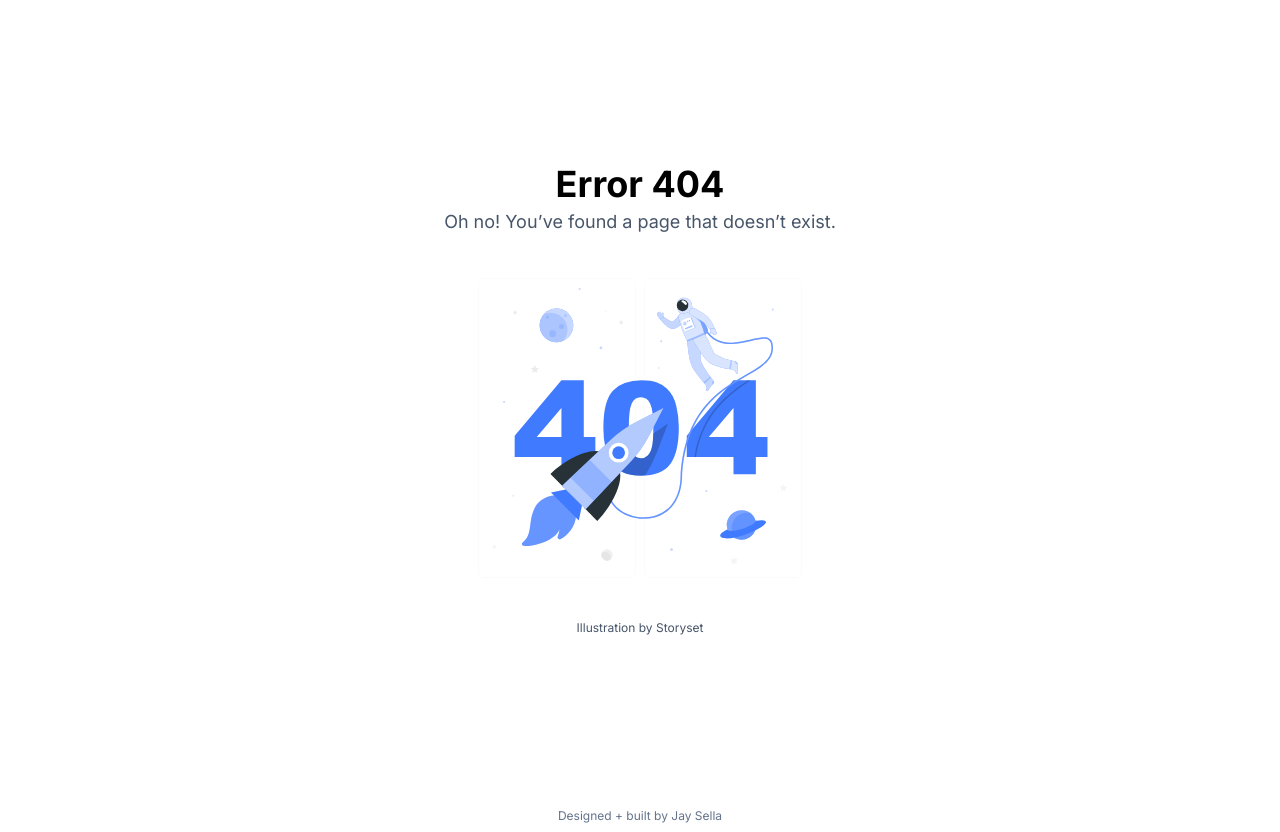
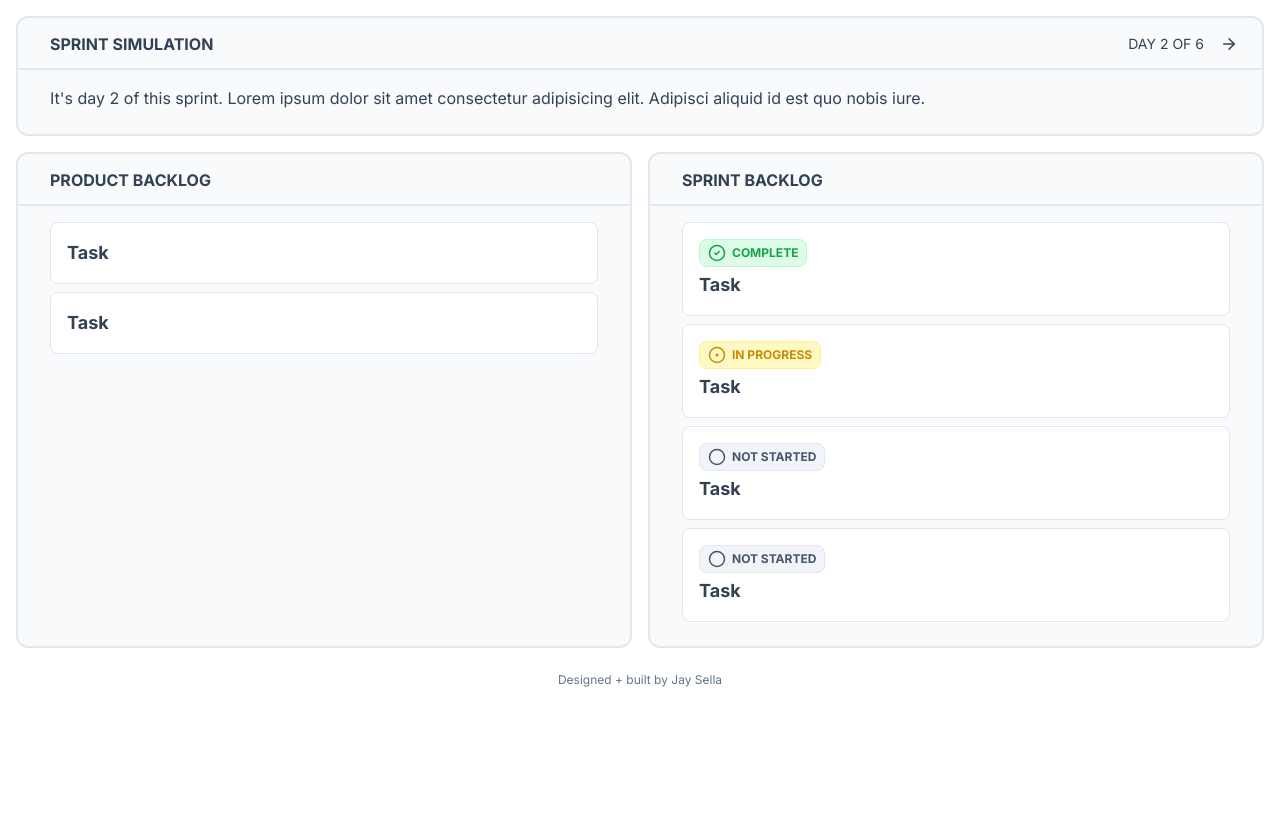
Before and after one commit to jaysella/block-comments, a Next.js app: page /product/sprint in a window 1280 px wide. Before the commit this address had no page. After the commit the page ends 800 px from the top, so only its background shows below. Built offline with nearby package versions, Linux system fonts and the light colour scheme.

Commit message:
Sketch out sprint sim

```diff
--- a/app/pages/page.tsx
+++ b/app/pages/page.tsx
@@ -55,6 +55,14 @@ export default function Page() {
           </ul>
         </li>
         <li>
+          <h2 className="font-semibold">Product Management</h2>
+          <ul className="pl-4 mt-1">
+            <li>
+              <Link href="/product/sprint">Sprint Simulation</Link>
+            </li>
+          </ul>
+        </li>
+        <li>
           <h2 className="font-semibold">Tools: Git</h2>
           <ul className="pl-4 mt-1">
             <li>
--- /dev/null
+++ b/app/product/layout.tsx
@@ -0,0 +1,5 @@
+import { ReactNode } from "react";
+
+export default function Layout({ children }: { children: ReactNode }) {
+  return <main className="container flex flex-col gap-4 my-4">{children}</main>;
+}
--- /dev/null
+++ b/app/product/sprint/page.tsx
@@ -0,0 +1,116 @@
+import {
+  Block,
+  BlockContent,
+  BlockControls,
+  BlockHeader,
+  BlockTitle,
+} from "@/app/_components/ui/block";
+import {
+  Tooltip,
+  TooltipContent,
+  TooltipTrigger,
+} from "@/app/_components/ui/tooltip";
+import {
+  ArrowRightIcon,
+  CheckCircle2Icon,
+  CircleDotIcon,
+  CircleIcon,
+  PalmtreeIcon,
+} from "lucide-react";
+import { Metadata } from "next";
+
+export const metadata: Metadata = {
+  title: "Product Management: Spring Simulation",
+};
+
+export default function Page() {
+  return (
+    <div className="flex flex-col gap-4">
+      <Block>
+        <BlockHeader>
+          <BlockTitle title="Sprint Simulation" />
+
+          <BlockControls>
+            <span className="mr-2 text-sm uppercase">Day 2 of 6</span>
+
+            <Tooltip>
+              <TooltipTrigger
+                className="p-2 rounded-lg hover:bg-slate-200 dark:hover:bg-slate-700 disabled:cursor-not-allowed disabled:hover:bg-slate-100 disabled:dark:hover:bg-slate-800 disabled:text-slate-400 dark:disabled:text-slate-600"
+                // disabled={step === branchCommits.length - 1}
+                // onClick={() => setStep(step + 1)}
+              >
+                <ArrowRightIcon size={18} />
+              </TooltipTrigger>
+              <TooltipContent>
+                <p>Next</p>
+              </TooltipContent>
+            </Tooltip>
+          </BlockControls>
+        </BlockHeader>
+
+        <BlockContent>
+          <div className="prose">
+            <p>
+              It's day 2 of this sprint. Lorem ipsum dolor sit amet consectetur
+              adipisicing elit. Adipisci aliquid id est quo nobis iure.
+            </p>
+          </div>
+        </BlockContent>
+      </Block>
+
+      <div className="grid grid-cols-2 gap-4">
+        <Block>
+          <BlockHeader>
+            <BlockTitle title="Product Backlog" />
+          </BlockHeader>
+
+          <BlockContent>
+            <div className="flex flex-col w-full gap-2">
+              <div className="flex flex-col w-full gap-1 p-4 bg-white border rounded-lg border-slate-200">
+                <span className="text-lg font-bold">Task</span>
+              </div>
+              <div className="flex flex-col w-full gap-1 p-4 bg-white border rounded-lg border-slate-200">
+                <span className="text-lg font-bold">Task</span>
+              </div>
+            </div>
+          </BlockContent>
+        </Block>
+
+        <Block>
+          <BlockHeader>
+            <BlockTitle title="Sprint Backlog" />
+          </BlockHeader>
+
+          <BlockContent>
+            <div className="flex flex-col w-full gap-2">
+              <div className="flex flex-col w-full gap-1 p-4 bg-white border rounded-lg border-slate-200">
+                <span className="flex flex-row items-center gap-1.5 px-2 py-1 text-xs font-bold text-green-600 uppercase bg-green-100 border border-green-200 rounded-lg w-max">
+                  <CheckCircle2Icon size={18} /> Complete
+                </span>
+                <span className="text-lg font-bold">Task</span>
+              </div>
+              <div className="flex flex-col w-full gap-1 p-4 bg-white border rounded-lg border-slate-200">
+                <span className="flex flex-row items-center gap-1.5 px-2 py-1 text-xs font-bold uppercase border rounded-lg border-yellow-200 text-yellow-600 bg-yellow-100 w-max">
+                  <CircleDotIcon size={18} /> In Progress
+                </span>
+                <span className="text-lg font-bold">Task</span>
+              </div>
+              <div className="flex flex-col w-full gap-1 p-4 bg-white border rounded-lg border-slate-200">
+                <span className="flex flex-row items-center gap-1.5 px-2 py-1 text-xs font-bold uppercase border rounded-lg border-slate-200 text-slate-600 bg-slate-100 w-max">
+                  <CircleIcon size={18} /> Not Started
+                </span>
+                <span className="text-lg font-bold">Task</span>
+              </div>
+              <div className="flex flex-col w-full gap-1 p-4 bg-white border rounded-lg border-slate-200">
+                <span className="flex flex-row items-center gap-1.5 px-2 py-1 text-xs font-bold uppercase border rounded-lg border-slate-200 text-slate-600 bg-slate-100 w-max">
+                  <CircleIcon size={18} /> Not Started
+                </span>
+                <span className="text-lg font-bold">Task</span>
+              </div>
+            </div>
+          </BlockContent>
+        </Block>
+      </div>
+    </div>
+  );
+}
--- a/package.json
+++ b/package.json
@@ -9,6 +9,7 @@
     "lint": "next lint"
   },
   "dependencies": {
+    "@dnd-kit/core": "^6.0.8",
     "@radix-ui/react-dropdown-menu": "^2.0.5",
     "@radix-ui/react-hover-card": "^1.0.6",
     "@radix-ui/react-label": "^2.0.2",
```
Also changed, not shown: 1 other file (tests, documents, lock files or other folders).
